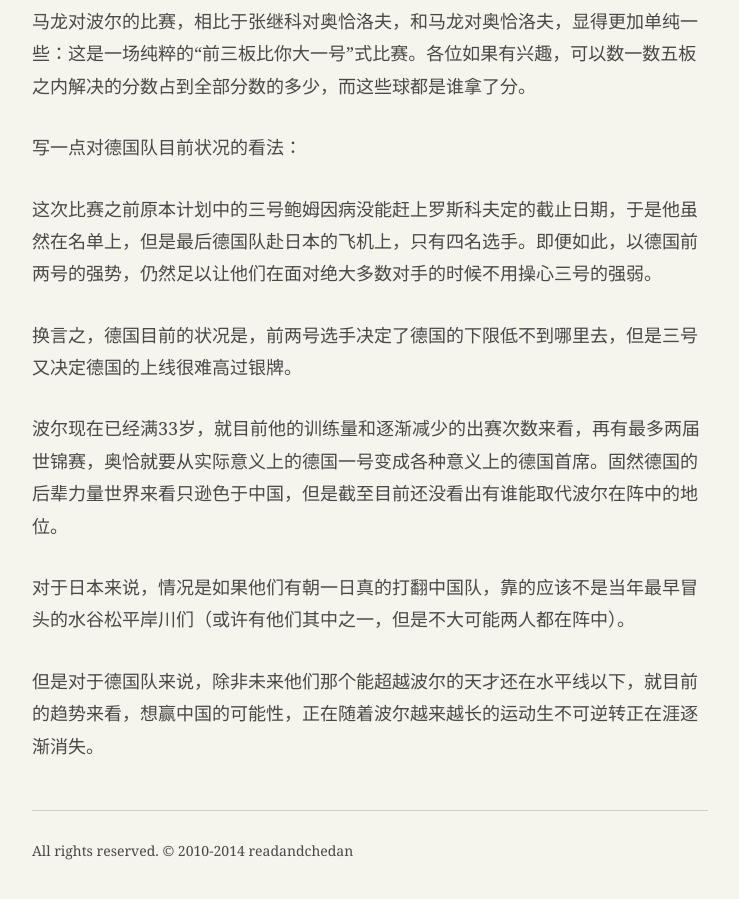
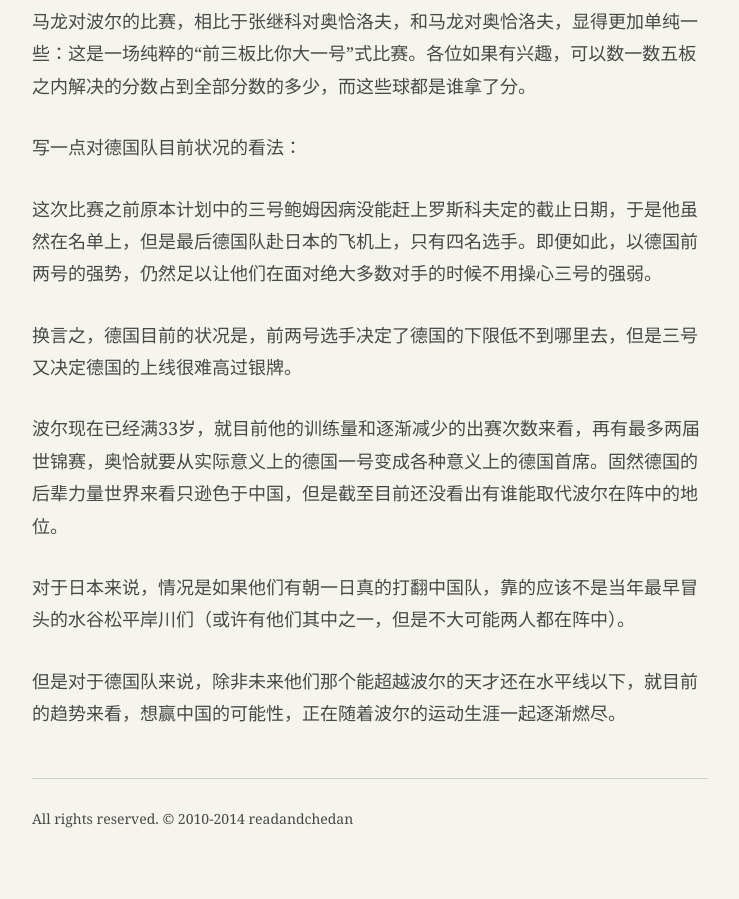
Before and after one commit to readandchedan/readandchedan.github.io, a Jekyll site: the page built from _posts/2014-05-14-wtttc-2.md, in a window 1280 px wide and 900 px high, scrolled down 1728 px. Shown: the whole window, without its empty margins (270-1009 px from the left). Built offline with Jekyll 4.4.1, drawn with Linux system fonts in a browser that asks for light colours; after the commit the page ends 2595 px from its top, so only the background shows below that.

Commit message:
Update 2014-05-14-wtttc-2.md

```diff
--- a/_posts/2014-05-14-wtttc-2.md
+++ b/_posts/2014-05-14-wtttc-2.md
@@ -46,4 +46,4 @@ title: 世锦赛淘汰赛综述二：拧拉，马龙和德国队
 
 对于日本来说，情况是如果他们有朝一日真的打翻中国队，靠的应该不是当年最早冒头的水谷松平岸川们（或许有他们其中之一，但是不大可能两人都在阵中）。
 
-但是对于德国队来说，除非未来他们那个能超越波尔的天才还在水平线以下，就目前的趋势来看，想赢中国的可能性，正在随着波尔越来越长的运动生不可逆转正在涯逐渐消失。
+但是对于德国队来说，除非未来他们那个能超越波尔的天才还在水平线以下，就目前的趋势来看，想赢中国的可能性，正在随着波尔的运动生涯一起逐渐燃尽。
```
